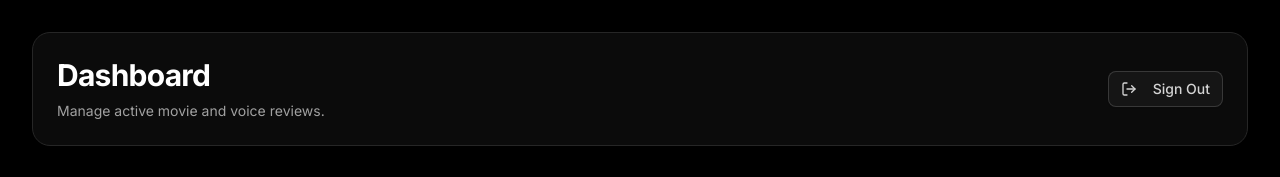
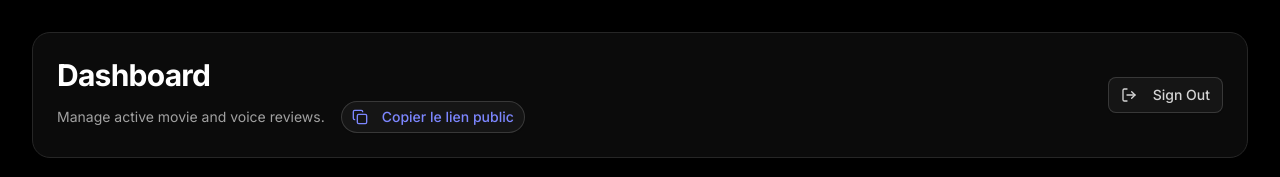
Before and after one commit to magentyagency-ops/savcinema, a Next.js app: page /admin/dashboard in a window 1280 px wide. Shown: the top 177 px of the page. Built offline with nearby package versions, Linux system fonts and the light colour scheme; no server answers; the database is empty.

Commit message:
feat: add copy public link button to admin dashboard

```diff
--- a/app/admin/dashboard/page.tsx
+++ b/app/admin/dashboard/page.tsx
@@ -6,7 +6,7 @@ import { Card, CardHeader, CardTitle, CardContent } from '@/components/ui/card';
 import { Dialog, DialogContent, DialogHeader, DialogTitle, DialogTrigger } from '@/components/ui/dialog';
 import { MovieSearch } from '@/components/admin/movie-search';
 import { RecentReviews } from '@/components/admin/recent-reviews';
-import { LogOut, Film, BarChart, Settings, Save, ExternalLink, Loader2 } from 'lucide-react';
+import { LogOut, Film, BarChart, Settings, Save, ExternalLink, Loader2, Copy } from 'lucide-react';
 import { signOut } from 'next-auth/react';
 import { Separator } from '@/components/ui/separator';
 import { Input } from '@/components/ui/input';
@@ -17,6 +17,11 @@ export default function AdminDashboard() {
     const [openSearch, setOpenSearch] = useState(false);
     const [latestVideoUrl, setLatestVideoUrl] = useState('');
     const [isSavingSettings, setIsSavingSettings] = useState(false);
+
+    const copyPublicLink = () => {
+        navigator.clipboard.writeText('https://savcinema.vercel.app/');
+        toast.success('Lien copié !');
+    };
 
     const fetchActiveMovie = async () => {
         const res = await fetch('/api/admin/active-movie');
@@ -58,7 +63,18 @@ export default function AdminDashboard() {
             <div className="flex justify-between items-center bg-neutral-900/50 p-6 rounded-2xl border border-neutral-800 backdrop-blur-sm">
                 <div>
                     <h1 className="text-3xl font-bold tracking-tight mb-2 text-white">Dashboard</h1>
-                    <p className="text-neutral-400 text-sm">Manage active movie and voice reviews.</p>
+                    <div className="flex items-center gap-4">
+                        <p className="text-neutral-400 text-sm">Manage active movie and voice reviews.</p>
+                        <Button
+                            variant="outline"
+                            size="sm"
+                            className="bg-indigo-500/10 border-indigo-500/20 text-indigo-400 hover:bg-indigo-500 hover:text-white rounded-full h-8"
+                            onClick={copyPublicLink}
+                        >
+                            <Copy className="h-3 w-3 mr-2" />
+                            Copier le lien public
+                        </Button>
+                    </div>
                 </div>
                 <Button variant="outline" className="border-neutral-700 hover:bg-neutral-800 text-neutral-300" onClick={() => signOut()}>
                     <LogOut className="h-4 w-4 mr-2" />
```
